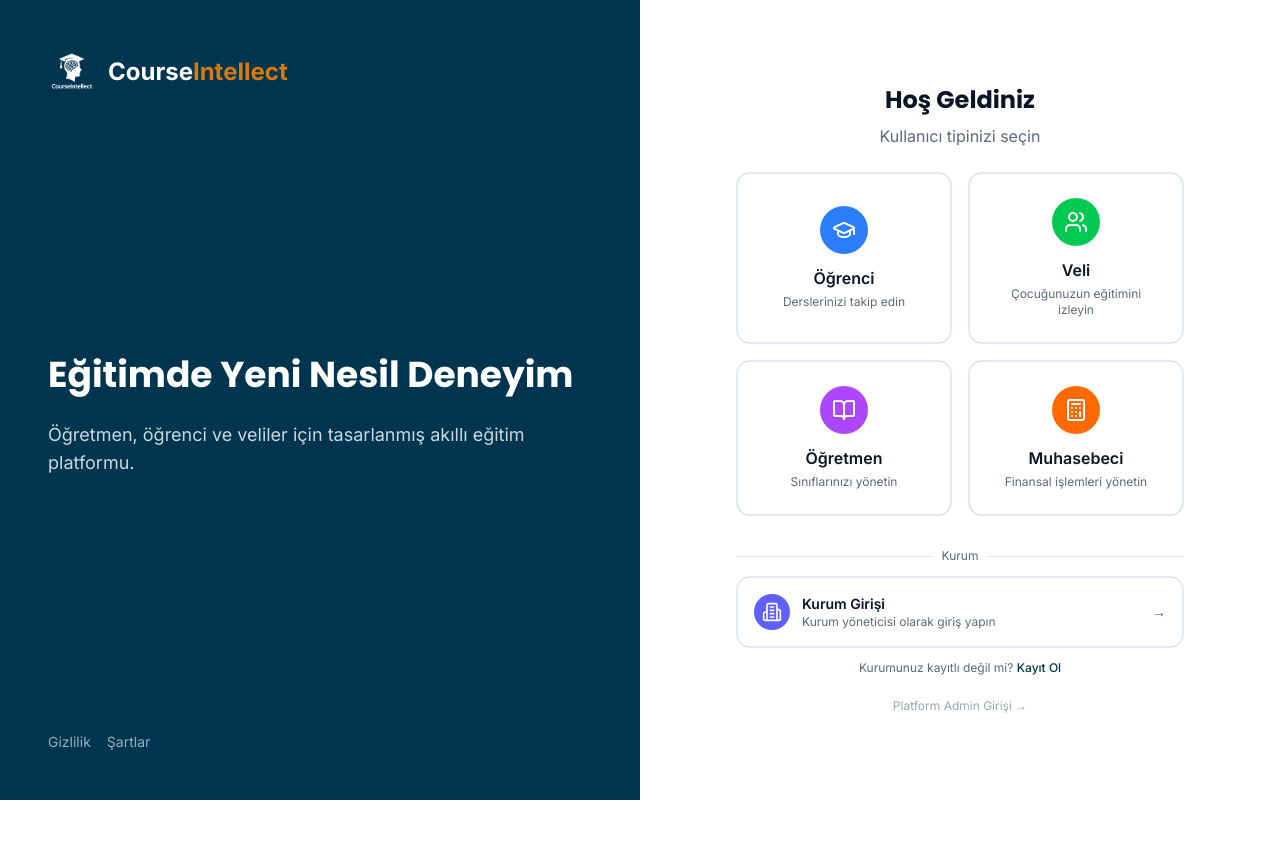
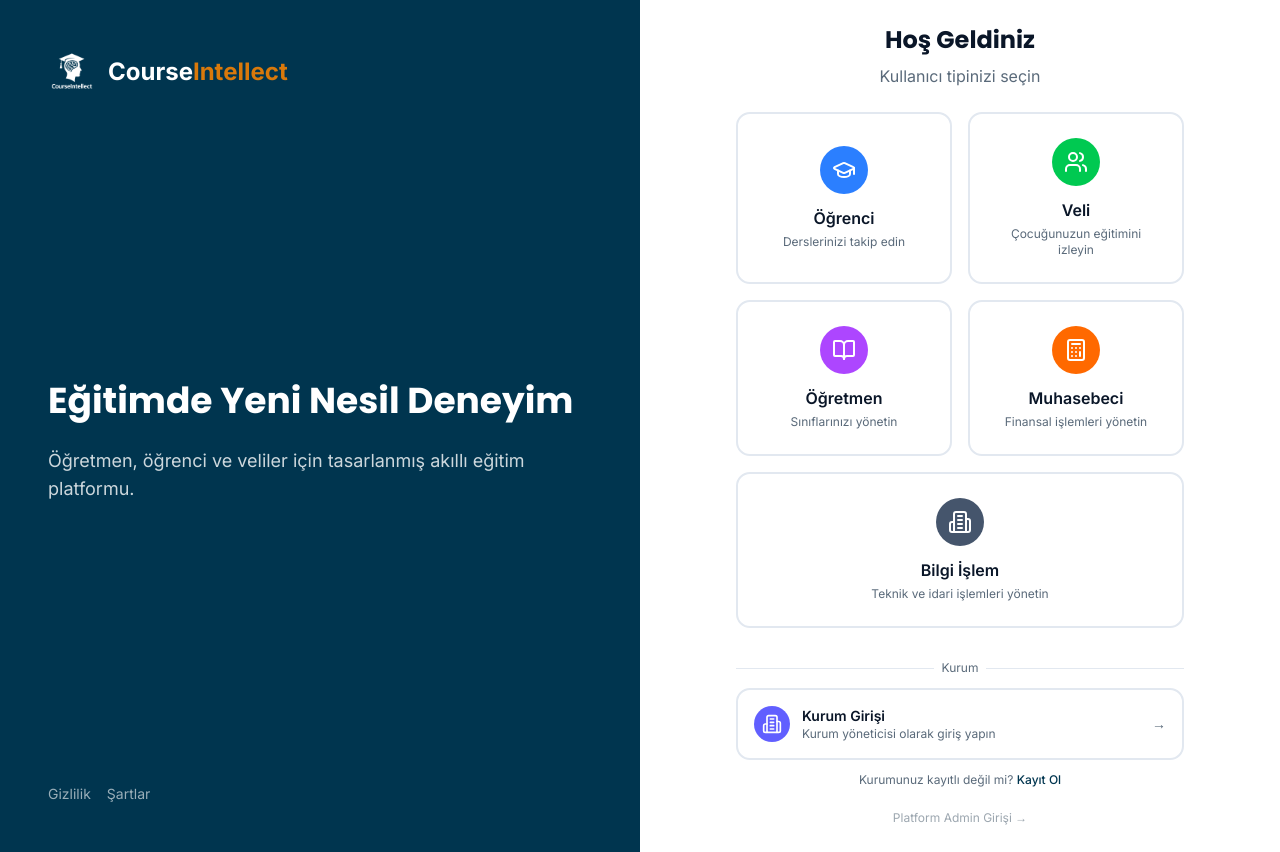
Before and after one commit to Mhmtemrkya/CourseIntellectProject, a Next.js app in the folder courseintellectmarketingwebsite (1)/: page /giris in a window 1280 px wide. Before the commit the page ends 800 px from the top, so only its background shows below. Built offline with nearby package versions, Linux system fonts and the light colour scheme; no server answers.

Commit message:
feat: add IT staff login to marketing

```diff
--- a/courseintellectmarketingwebsite (1)/app/admin/(dashboard)/kullanicilar/girisler/page.tsx
+++ b/courseintellectmarketingwebsite (1)/app/admin/(dashboard)/kullanicilar/girisler/page.tsx
@@ -15,6 +15,7 @@ import {
   Shield,
   Edit,
   Code2,
+  Building2,
   RefreshCw,
 } from "lucide-react"
 import { Card, CardContent, CardDescription, CardHeader } from "@/components/ui/card"
@@ -37,6 +38,7 @@ const roleIcons: Record<AdminPanelRole, typeof GraduationCap> = {
   parent: Users,
   teacher: BookOpen,
   accountant: Calculator,
+  administrative: Building2,
   admin: Shield,
   editor: Edit,
 }
@@ -47,6 +49,7 @@ const roleColors: Record<AdminPanelRole, string> = {
   parent: "bg-green-100 text-green-700",
   teacher: "bg-purple-100 text-purple-700",
   accountant: "bg-orange-100 text-orange-700",
+  administrative: "bg-slate-100 text-slate-700",
   admin: "bg-red-100 text-red-700",
   editor: "bg-yellow-100 text-yellow-700",
 }
@@ -57,6 +60,7 @@ const roleLabels: Record<AdminPanelRole, { tr: string; en: string }> = {
   parent: { tr: "Veli", en: "Parent" },
   teacher: { tr: "Öğretmen", en: "Teacher" },
   accountant: { tr: "Muhasebeci", en: "Accountant" },
+  administrative: { tr: "Bilgi İşlem", en: "IT Staff" },
   admin: { tr: "Admin", en: "Admin" },
   editor: { tr: "Editör", en: "Editor" },
 }
@@ -78,6 +82,8 @@ function normalizeRole(role: string): AdminPanelRole {
     case "accounting":
     case "accountant":
       return "accountant"
+    case "administrative":
+      return "administrative"
     default:
       return "student"
   }
--- a/courseintellectmarketingwebsite (1)/app/admin/(dashboard)/kullanicilar/kayitlar/page.tsx
+++ b/courseintellectmarketingwebsite (1)/app/admin/(dashboard)/kullanicilar/kayitlar/page.tsx
@@ -13,6 +13,7 @@ import {
   Shield,
   Edit,
   Code2,
+  Building2,
   RefreshCw,
   CheckCircle2,
   Clock,
@@ -37,6 +38,7 @@ const roleIcons: Record<AdminPanelRole, typeof GraduationCap> = {
   parent: Users,
   teacher: BookOpen,
   accountant: Calculator,
+  administrative: Building2,
   admin: Shield,
   editor: Edit,
 }
@@ -47,6 +49,7 @@ const roleColors: Record<AdminPanelRole, string> = {
   parent: "bg-green-100 text-green-700",
   teacher: "bg-purple-100 text-purple-700",
   accountant: "bg-orange-100 text-orange-700",
+  administrative: "bg-slate-100 text-slate-700",
   admin: "bg-red-100 text-red-700",
   editor: "bg-yellow-100 text-yellow-700",
 }
@@ -57,6 +60,7 @@ const roleLabels: Record<AdminPanelRole, { tr: string; en: string }> = {
   parent: { tr: "Veli", en: "Parent" },
   teacher: { tr: "Öğretmen", en: "Teacher" },
   accountant: { tr: "Muhasebeci", en: "Accountant" },
+  administrative: { tr: "Bilgi İşlem", en: "IT Staff" },
   admin: { tr: "Admin", en: "Admin" },
   editor: { tr: "Editör", en: "Editor" },
 }
@@ -78,6 +82,8 @@ function normalizeRole(role: string): AdminPanelRole {
     case "accounting":
     case "accountant":
       return "accountant"
+    case "administrative":
+      return "administrative"
     default:
       return "student"
   }
--- a/courseintellectmarketingwebsite (1)/app/giris/page.tsx
+++ b/courseintellectmarketingwebsite (1)/app/giris/page.tsx
@@ -51,6 +51,13 @@ const userTypes: {
     label: { tr: "Muhasebeci", en: "Accountant" },
     description: { tr: "Finansal işlemleri yönetin", en: "Manage financial operations" },
     color: "bg-orange-500 hover:bg-orange-600",
+  },
+  {
+    role: "administrative",
+    icon: Building2,
+    label: { tr: "Bilgi İşlem", en: "IT Staff" },
+    description: { tr: "Teknik ve idari işlemleri yönetin", en: "Manage technical and administrative operations" },
+    color: "bg-slate-600 hover:bg-slate-700",
   },
 ]
 
@@ -130,11 +137,14 @@ export default function LoginPage() {
       parent: { email: "veli@courseintellect.com", password: "veli123" },
       teacher: { email: "ogretmen@courseintellect.com", password: "ogretmen123" },
       accountant: { email: "muhasebe@courseintellect.com", password: "muhasebe123" },
+      administrative: { email: "idari.ceren", password: "CRN2026B" },
       admin: { email: "kurum.admin", password: "KRM2026A" },
       editor: { email: "editor@courseintellect.com", password: "editor123" },
     }
     return demos[role]
   }
+
+  const usesUsernameCredential = selectedRole === "admin" || selectedRole === "administrative"
 
   return (
     <div className="min-h-screen flex">
@@ -217,7 +227,10 @@ export default function LoginPage() {
                           setIsRegister(false)
                           setSelectedRole(type.role)
                         }}
-                        className="group relative p-6 rounded-xl border-2 border-border hover:border-primary transition-all bg-card hover:shadow-lg"
+                        className={cn(
+                          "group relative p-6 rounded-xl border-2 border-border hover:border-primary transition-all bg-card hover:shadow-lg",
+                          type.role === "administrative" && "col-span-2",
+                        )}
                       >
                         <div className="flex flex-col items-center gap-3">
                           <div className={cn("p-3 rounded-full text-white", type.color)}>
@@ -340,15 +353,15 @@ export default function LoginPage() {
 
                       <div className="space-y-2">
                         <Label htmlFor="email">
-                          {selectedRole === "admin" ? language === "tr" ? "Kullanıcı adı" : "Username" : t.email[language]}
+                          {usesUsernameCredential ? language === "tr" ? "Kullanıcı adı" : "Username" : t.email[language]}
                         </Label>
                         <Input
                           id="email"
-                          type={selectedRole === "admin" ? "text" : "email"}
+                          type={usesUsernameCredential ? "text" : "email"}
                           value={email}
                           onChange={(e) => setEmail(e.target.value)}
                           required
-                          placeholder={selectedRole === "admin" ? "kurum.admin" : "ornek@email.com"}
+                          placeholder={selectedRole === "admin" ? "kurum.admin" : selectedRole === "administrative" ? "idari.ceren" : "ornek@email.com"}
                         />
                       </div>
 
--- a/courseintellectmarketingwebsite (1)/types/user.ts
+++ b/courseintellectmarketingwebsite (1)/types/user.ts
@@ -1,6 +1,6 @@
 // Kullanıcı tipleri - öğrenci, veli, öğretmen, muhasebeci
 
-export type UserRole = "student" | "parent" | "teacher" | "accountant" | "admin" | "editor"
+export type UserRole = "student" | "parent" | "teacher" | "accountant" | "administrative" | "admin" | "editor"
 
 export interface User {
   id: string
@@ -41,6 +41,7 @@ export const roleLabels: Record<UserRole, { tr: string; en: string }> = {
   parent: { tr: "Veli", en: "Parent" },
   teacher: { tr: "Öğretmen", en: "Teacher" },
   accountant: { tr: "Muhasebeci", en: "Accountant" },
+  administrative: { tr: "Bilgi İşlem", en: "IT Staff" },
   admin: { tr: "Admin", en: "Admin" },
   editor: { tr: "Editör", en: "Editor" },
 }
@@ -50,6 +51,7 @@ export const roleIcons: Record<UserRole, string> = {
   parent: "Users",
   teacher: "BookOpen",
   accountant: "Calculator",
+  administrative: "Building2",
   admin: "Shield",
   editor: "Edit",
 }
@@ -59,6 +61,7 @@ export const roleColors: Record<UserRole, string> = {
   parent: "bg-green-100 text-green-700",
   teacher: "bg-purple-100 text-purple-700",
   accountant: "bg-orange-100 text-orange-700",
+  administrative: "bg-slate-100 text-slate-700",
   admin: "bg-red-100 text-red-700",
   editor: "bg-yellow-100 text-yellow-700",
 }
```
